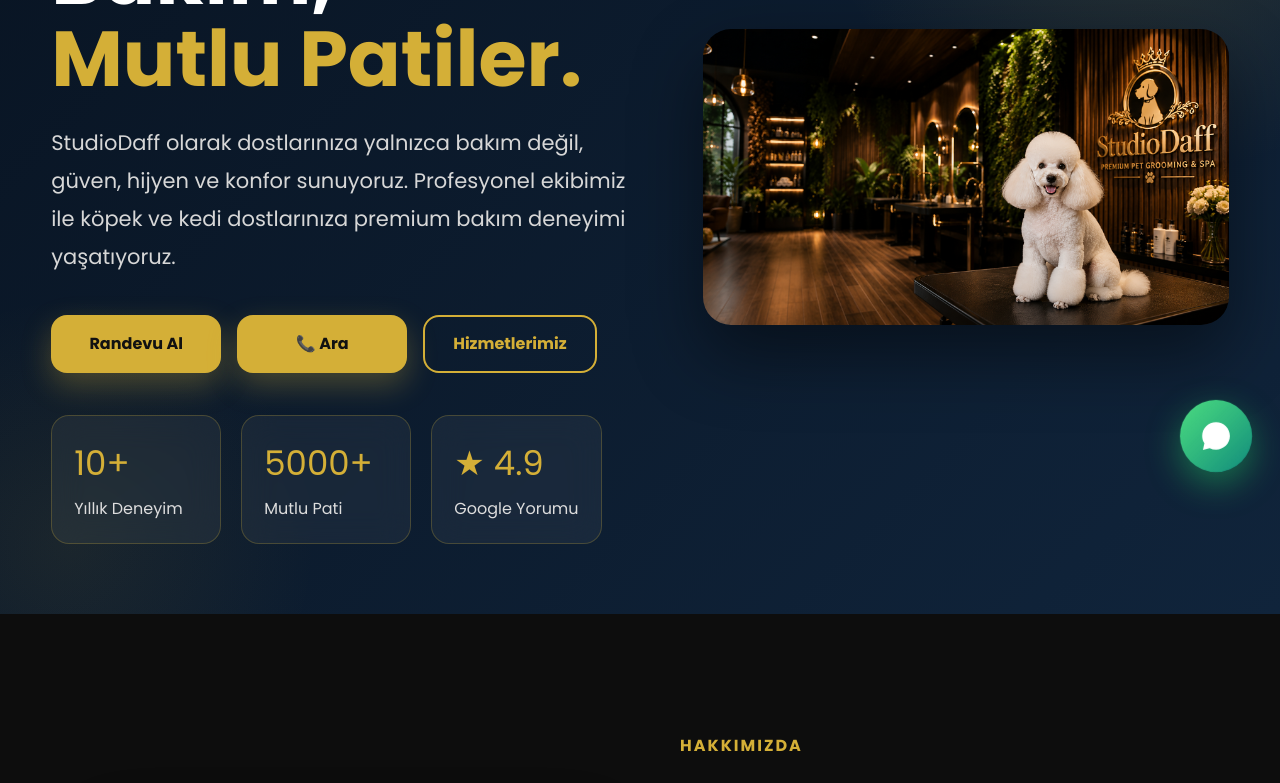
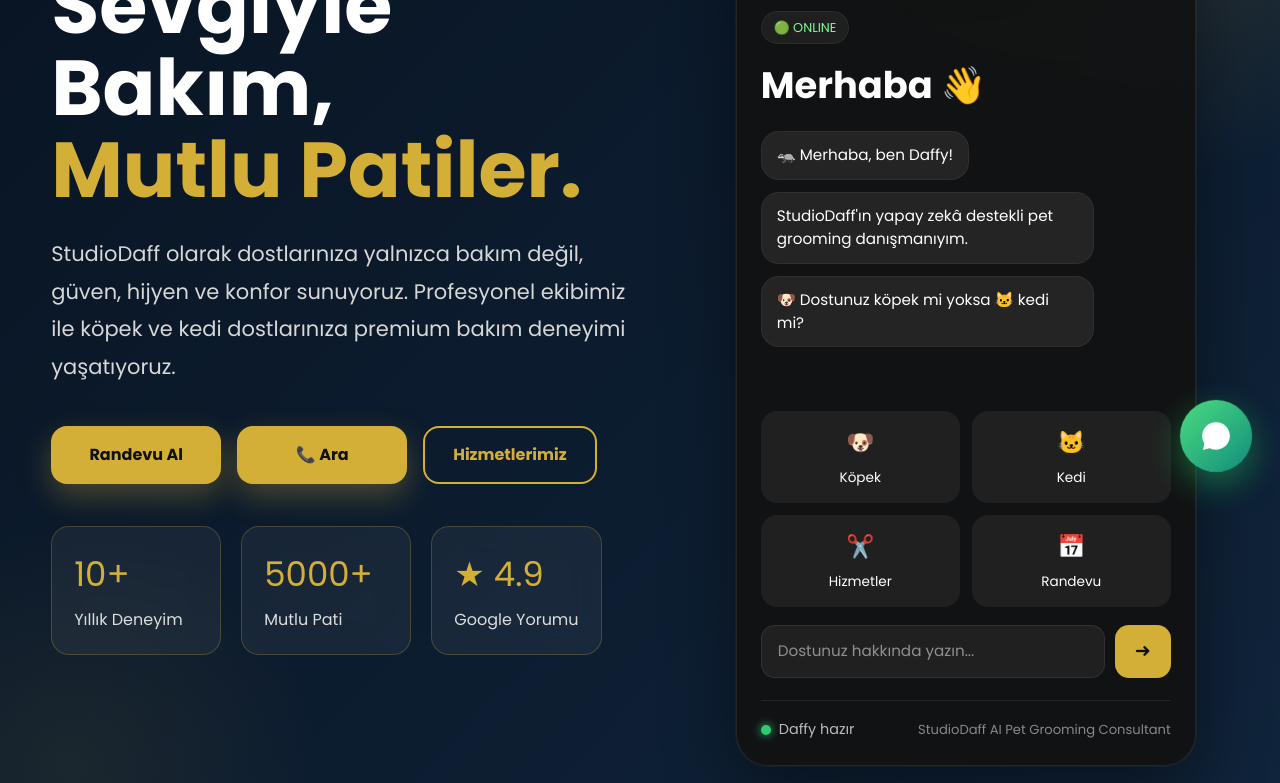
Before and after one commit to hasancemalerol-code/studiodaff-web, a Next.js app: page / in a window 1280 px wide. Shown: the part 300-1083 px from the top of the page. Built offline with nearby package versions, Linux system fonts and the light colour scheme.

Commit message:
update studiodaff web site

```diff
--- a/components/DaffyAI/DaffyAI.css
+++ b/components/DaffyAI/DaffyAI.css
@@ -1,148 +1,263 @@
 .daffy-ai {
   position: relative;
   width: 100%;
-  max-width: 520px;
+  max-width: 460px;
   margin: 0 auto;
-  display: flex;
-  flex-direction: column;
-  align-items: center;
 }
 
 .daffy-glow {
   position: absolute;
-  top: 60px;
-  width: 320px;
-  height: 320px;
-  background: radial-gradient(circle, rgba(212,175,55,.35), transparent 70%);
-  filter: blur(40px);
+  width: 220px;
+  height: 220px;
+  background: rgba(212, 175, 55, 0.25);
+  border-radius: 50%;
+  filter: blur(70px);
+  opacity:.75;
+  top: -40px;
+  left: 50%;
+  transform: translateX(-50%);
   z-index: 0;
 }
 
 .daffy-avatar {
+  width: 170px;
+  display: block;
+  margin: 0 auto -48px;
   position: relative;
-  width: 230px;
-  max-width: 80%;
-  z-index: 2;
+  z-index: 3;
   user-select: none;
   pointer-events: none;
-  margin-bottom: -45px;
+  filter: drop-shadow(0 10px 20px rgba(0,0,0,.35));
 }
 
 .ai-card {
-  position: relative;
-  width: 100%;
-  background: rgba(22,22,22,.82);
-  backdrop-filter: blur(20px);
+ border:1px solid rgba(212,175,55,.28);
+position: relative;
+  z-index: 2;
+  background: rgba(18, 18, 18, 0.92);
+  backdrop-filter: blur(16px);
   border: 1px solid rgba(255,255,255,.08);
-  border-radius: 28px;
-  padding: 80px 32px 32px;
-  color: #fff;
-  text-align: center;
-  z-index: 1;
+  border-radius: 32px;
+  padding: 78px 24px 24px;
   box-shadow:
-    0 25px 60px rgba(0,0,0,.35),
-    inset 0 1px 0 rgba(255,255,255,.08);
+   0 25px 70px rgba(0,0,0,.45),
+0 0 0 1px rgba(212,175,55,.08),
+inset 0 1px 0 rgba(255,255,255,.05);
 }
 
-.ai-card:hover {
-  transform: translateY(-6px);
-  transition: .35s;
+.ai-badge{
+  display:inline-flex;
+  align-items:center;
+  gap:6px;
+  background:rgba(255,255,255,.06);
+  border:1px solid rgba(255,255,255,.06);
+backdrop-filter:blur(12px);
+  color:#7CFC98;
+  font-size:.8rem;
+  padding:6px 12px;
+  border-radius:999px;
+  margin-bottom:14px;
 }
 
-.ai-badge {
-  display: inline-flex;
-  align-items: center;
-  gap: 8px;
-  background: rgba(212,175,55,.15);
-  color: #D4AF37;
-  padding: 8px 16px;
-  border-radius: 999px;
-  font-size: .8rem;
-  font-weight: 600;
-  letter-spacing: .5px;
-  margin-bottom: 20px;
+.ai-card h2{
+  color:#fff;
+  font-size:2.3rem;
+  margin-bottom:18px;
+  font-weight:800;
 }
 
-.ai-card h2 {
-  font-size: 2rem;
-  margin-bottom: 18px;
+.chat-area{
+  display:flex;
+  flex-direction:column;
+  gap:12px;
+  height:260px;
+  overflow-y:auto;
+  padding-right:4px;
+  margin-bottom:20px;
 }
 
-.ai-card p {
-  color: #d4d4d4;
-  line-height: 1.8;
-  font-size: .98rem;
-  margin-bottom: 28px;
+.chat-area::-webkit-scrollbar{
+  width:6px;
 }
 
-.quick-grid {
-  display: grid;
-  grid-template-columns: repeat(2,1fr);
-  gap: 14px;
-  margin-bottom: 26px;
+.chat-area::-webkit-scrollbar-thumb{
+  background:#D4AF37;
+  border-radius:10px;
 }
 
-.quick-grid button {
-  background: rgba(255,255,255,.05);
-  border: 1px solid rgba(255,255,255,.08);
-  color: white;
-  padding: 16px;
-  border-radius: 16px;
-  cursor: pointer;
-  font-size: .95rem;
-  font-weight: 600;
-  transition: .3s;
+.message{
+  max-width:82%;
+  padding:12px 15px;
+  border-radius:18px;
+  line-height:1.5;
+  font-size:.95rem;
+  animation:fadeUp .25s ease;
 }
 
-.quick-grid button:hover {
-  background: #D4AF37;
-  color: #111;
-  transform: translateY(-4px);
+.message.daffy{
+  background:#242424;
+  border:1px solid rgba(255,255,255,.05);
+  color:#fff;
+  align-self:flex-start;
 }
 
-.start-chat {
-  width: 100%;
-  padding: 18px;
-  border: none;
-  border-radius: 16px;
-  cursor: pointer;
-  background: linear-gradient(135deg,#D4AF37,#F4D87B);
-  color: #111;
-  font-size: 1rem;
-  font-weight: 700;
-  transition: .3s;
+.message.user{
+  background:linear-gradient(135deg,#D4AF37,#F0C94A);
+  color:#111;
+  align-self:flex-end;
+  font-weight:600;
 }
 
-.start-chat:hover {
-  transform: translateY(-3px);
-  box-shadow: 0 15px 35px rgba(212,175,55,.35);
+.quick-grid{
+  display:grid;
+  grid-template-columns:repeat(2,1fr);
+  gap:12px;
+  margin:18px 0;
 }
 
-@media (max-width: 900px) {
+.quick-grid button{
+  border:none;
+  border-radius:16px;
+  padding:15px;
+  background:#202020;
+  color:#fff;
+  cursor:pointer;
+  transition:.25s;
+  display:flex;
+  flex-direction:column;
+  align-items:center;
+  justify-content:center;
+  gap:8px;
+  font-size:1.4rem;
+}
+
+.quick-grid button span{
+  font-size:.85rem;
+}
+
+.quick-grid button:hover{
+  background:#D4AF37;
+  color:#111;
+  transform:translateY(-3px);
+}
+
+.chat-input{
+  display:flex;
+  gap:10px;
+  margin-top:18px;
+}
+
+.chat-input input{
+  flex:1;
+  background:#202020;
+  border:1px solid rgba(255,255,255,.08);
+  color:#fff;
+  border-radius:14px;
+  padding:14px 16px;
+  outline:none;
+  font-size:.95rem;
+}
+
+.chat-input input:focus{
+  border-color:#D4AF37;
+}
+
+.chat-input button{
+  width:56px;
+  border:none;
+  border-radius:14px;
+  background:#D4AF37;
+  color:#111;
+  font-size:1.2rem;
+  cursor:pointer;
+  transition:.25s;
+}
+
+.chat-input button:hover{
+  transform:scale(1.05);
+}
+
+.ai-footer{
+  display:flex;
+  justify-content:space-between;
+  align-items:center;
+  margin-top:22px;
+  padding-top:18px;
+  border-top:1px solid rgba(255,255,255,.08);
+}
+
+.status{
+  display:flex;
+  align-items:center;
+  gap:8px;
+  color:#bbb;
+  font-size:.9rem;
+}
+
+.status-dot{
+  width:10px;
+  height:10px;
+  border-radius:50%;
+  background:#2ecc71;
+  box-shadow:0 0 10px #2ecc71;
+}
+
+.footer-text{
+  font-size:.82rem;
+  color:#888;
+  text-align:right;
+}
+
+@keyframes fadeUp{
+
+  from{
+    opacity:0;
+    transform:translateY(10px);
+  }
+  to{
+    opacity:1;
+    transform:translateY(0);
+  }
+}
+@keyframes breathe {
+  0% {
+    transform: translateY(0) scale(1);
+  }
+
+  50% {
+    transform: translateY(-4px) scale(1.02);
+  }
+
+  100% {
+    transform: translateY(0) scale(1);
+  }
+}
+@media (max-width:768px){
 
   .daffy-avatar{
-    width:180px;
-    margin-bottom:-35px;
+    width:140px;
+    margin-bottom:-28px;
   }
 
   .ai-card{
-    padding:70px 22px 22px;
+    padding:70px 18px 18px;
   }
 
-}
-
-@media (max-width: 600px) {
+  .chat-area{
+    height:220px;
+  }
 
   .quick-grid{
     grid-template-columns:1fr;
   }
 
-  .ai-card h2{
-    font-size:1.6rem;
+  .ai-footer{
+    flex-direction:column;
+    gap:10px;
+    align-items:flex-start;
   }
 
-  .ai-card{
-    border-radius:22px;
+  .footer-text{
+    text-align:left;
   }
-
 }
--- a/components/DaffyAI/DaffyAI.tsx
+++ b/components/DaffyAI/DaffyAI.tsx
@@ -1,132 +1,274 @@
 "use client";
 
+import { useEffect, useMemo, useRef, useState } from "react";
 import { motion } from "framer-motion";
 import "./DaffyAI.css";
 
+type Sender = "daffy" | "user";
+
+interface Message {
+  id: number;
+  sender: Sender;
+  text: string;
+}
+
+const BREEDS: Record<string, string> = {
+  pomeranian:
+    "✨ Pomeranian yoğun tarama gerektirir. Ortalama 3-4 haftada bir profesyonel bakım öneriyoruz.",
+  golden:
+    "🦮 Golden Retriever düzenli tarama ve Premium Spa bakımından büyük fayda görür.",
+  maltese:
+    "🤍 Maltese için göz çevresi temizliği ve düzenli kesim oldukça önemlidir.",
+  poodle:
+    "✂️ Poodle kıvırcık tüy yapısı nedeniyle düzenli profesyonel kesime ihtiyaç duyar.",
+  chow:
+    "🐻 Chow Chow çift katmanlı tüy yapısına sahiptir. Düzenli tarama şarttır.",
+  british:
+    "🐱 British Shorthair düzenli tarama ve tırnak bakımından fayda görür.",
+  scottish:
+    "🐱 Scottish Fold kulak temizliğinde ekstra özen ister.",
+};
+
 export default function DaffyAI() {
+  const [messages, setMessages] = useState<Message[]>([
+    {
+      id: 1,
+      sender: "daffy",
+      text: "🦡 Merhaba, ben Daffy!",
+    },
+    {
+      id: 2,
+      sender: "daffy",
+      text: "StudioDaff'ın yapay zekâ destekli pet grooming danışmanıyım.",
+    },
+    {
+      id: 3,
+      sender: "daffy",
+      text: "🐶 Dostunuz köpek mi yoksa 🐱 kedi mi?",
+    },
+  ]);
+
+  const [input, setInput] = useState("");
+  const [typing, setTyping] = useState(false);
+
+  const chatRef = useRef<HTMLDivElement>(null);
+
+  useEffect(() => {
+    chatRef.current?.scrollTo({
+      top: chatRef.current.scrollHeight,
+      behavior: "smooth",
+    });
+  }, [messages, typing]);
+
+  const breedKeys = useMemo(() => Object.keys(BREEDS), []);
+
+  const addMessage = (sender: Sender, text: string) => {
+    setMessages((prev) => [
+      ...prev,
+      {
+        id: Date.now() + Math.random(),
+        sender,
+        text,
+      },
+    ]);
+  };
+
+  const createReply = (value: string) => {
+    const text = value.toLowerCase().trim();
+
+    if (!text)
+      return "🦡 Size yardımcı olabilmem için bir mesaj yazabilirsiniz.";
+
+    if (text.includes("köpek"))
+      return "🐶 Harika! Köpeğinizin ırkı nedir?";
+
+    if (text.includes("kedi"))
+      return "🐱 Çok güzel! Kedinizin ırkı nedir?";
+
+    if (
+      text.includes("fiyat") ||
+      text.includes("ücret") ||
+      text.includes("kaç tl")
+    ) {
+      return "💛 Fiyatlarımız dostunuzun ırkına, boyutuna ve tüy durumuna göre değişmektedir.";
+    }
+
+    if (
+      text.includes("randevu") ||
+      text.includes("whatsapp")
+    ) {
+      return "📲 Randevu oluşturmak için aşağıdaki WhatsApp butonunu kullanabilirsiniz.";
+    }
+
+    for (const breed of breedKeys) {
+      if (text.includes(breed)) {
+        return BREEDS[breed];
+      }
+    }
+
+    if (text.includes("teşekkür")) {
+      return "😊 Rica ederim. Başka bir konuda yardımcı olmaktan mutluluk duyarım.";
+    }
+
+    return "🦡 Bana dostunuzun ırkını, yaşını veya bakım ihtiyacını yazabilirsiniz.";
+  };
+
+  const handleSend = () => {
+    if (!input.trim()) return;
+
+    const userText = input.trim();
+
+    addMessage("user", userText);
+
+    setInput("");
+
+    setTyping(true);
+
+    setTimeout(() => {
+      setTyping(false);
+      addMessage("daffy", createReply(userText));
+    }, 700);
+  };
+
+  const quickAction = (type: string) => {
+    switch (type) {
+      case "dog":
+        addMessage("daffy", "🐶 Köpeğinizin ırkı nedir?");
+        break;
+
+      case "cat":
+        addMessage("daffy", "🐱 Kedinizin ırkı nedir?");
+        break;
+
+      case "services":
+        addMessage(
+          "daffy",
+          "✂️ Premium Spa • Irka Özel Kesim • Banyo • Tırnak • Kulak • Hijyen Bakımı"
+        );
+        break;
+
+      case "booking":
+        addMessage(
+          "daffy",
+          "📅 Randevu almak için WhatsApp üzerinden bize ulaşabilirsiniz."
+        );
+        break;
+    }
+  };
 
   return (
-
     <div className="daffy-ai">
 
-      {/* Glow */}
-
-      <div className="daffy-glow"></div>
-
-      {/* Character */}
+      <div className="daffy-glow" />
 
       <motion.img
-        src="/images/daffy.png"
+        src="/daffy.png"
         alt="Daffy"
         className="daffy-avatar"
         animate={{
-          y:[0,-8,0],
-          scale:[1,1.02,1]
+          y: [0, -8, 0],
+          scale: [1, 1.03, 1],
         }}
         transition={{
-          repeat:Infinity,
-          duration:5,
-          ease:"easeInOut"
+          duration: 4,
+          repeat: Infinity,
+          ease: "easeInOut",
         }}
       />
 
-      {/* Chat Card */}
-
       <motion.div
-
         className="ai-card"
-
-        initial={{
-          opacity:0,
-          y:30
-        }}
-
-        animate={{
-          opacity:1,
-          y:0
-        }}
-
-        transition={{
-          delay:.3
-        }}
-
+        initial={{ opacity: 0, y: 35 }}
+        animate={{ opacity: 1, y: 0 }}
+        transition={{ duration: 0.6 }}
       >
 
         <span className="ai-badge">
-
           🟢 ONLINE
-
         </span>
 
-        <h2>
+        <h2>Merhaba 👋</h2>
 
-          Merhaba 👋
+        <div
+          className="chat-area"
+          ref={chatRef}
+        >
+          {messages.map((msg) => (
+            <div
+              key={msg.id}
+              className={`message ${msg.sender}`}
+            >
+              {msg.text}
+            </div>
+          ))}
 
-        </h2>
-
-        <p>
-
-          Ben <strong>Daffy</strong>.
-
-          <br/><br/>
-
-          StudioDaff'ın yapay zekâ destekli
-          pet bakım danışmanıyım.
-
-          <br/><br/>
-
-          Sana bakım önerileri verebilir,
-          doğru hizmeti bulmana yardımcı olabilir
-          ve birkaç adımda randevu oluşturabilirim.
-
-        </p>
+          {typing && (
+            <div className="message daffy">
+              Daffy yazıyor...
+            </div>
+          )}
+        </div>
 
         <div className="quick-grid">
 
-          <button>
-
+          <button onClick={() => quickAction("dog")}>
             🐶
-
-            Köpek Bakımı
-
+            <span>Köpek</span>
           </button>
 
-          <button>
-
+          <button onClick={() => quickAction("cat")}>
             🐱
-
-            Kedi Bakımı
-
+            <span>Kedi</span>
           </button>
 
-          <button>
-
+          <button onClick={() => quickAction("services")}>
             ✂️
-
-            Hizmetler
-
+            <span>Hizmetler</span>
           </button>
 
-          <button>
+          <button onClick={() => quickAction("booking")}>
+            📅
+            <span>Randevu</span>
+          </button>
+        </div>
+                <div className="chat-input">
 
-            📅
+          <input
+            type="text"
+            placeholder="Dostunuz hakkında yazın..."
+            value={input}
+            onChange={(e) => setInput(e.target.value)}
+            onKeyDown={(e) => {
+              if (e.key === "Enter") {
+                handleSend();
+              }
+            }}
+          />
 
-            Randevu
-
+          <button
+            onClick={handleSend}
+            aria-label="Mesaj Gönder"
+          >
+            ➜
           </button>
 
         </div>
 
-        <button className="start-chat">
+        <div className="ai-footer">
 
-          Daffy ile Konuş
+          <div className="status">
+            <span className="status-dot"></span>
+            <span>Daffy hazır</span>
+          </div>
 
-        </button>
+          <div className="footer-text">
+            StudioDaff AI Pet Grooming Consultant
+          </div>
+
+        </div>
 
       </motion.div>
 
     </div>
-
   );
-
 }
--- /dev/null
+++ b/components/DaffyAI/responses.ts
@@ -0,0 +1,25 @@
+export function getDaffyReply(message: string): string {
+  const text = message.toLowerCase();
+
+  if (text.includes("köpek")) {
+    return "🐶 Harika! Dostunun ırkı nedir?";
+  }
+
+  if (text.includes("kedi")) {
+    return "🐱 Çok güzel! Kedinizin ırkı nedir?";
+  }
+
+  if (text.includes("pomeranian")) {
+    return "🐶 Pomeranian yoğun tüy bakımına ihtiyaç duyar. Haftada birkaç kez taranması ve düzenli profesyonel bakım önerilir. StudioDaff Premium Spa tam uygun olacaktır.";
+  }
+
+  if (text.includes("golden")) {
+    return "🐶 Golden Retriever düzenli tarama ve mevsimsel tüy bakımı gerektirir. Premium bakım paketimizi öneriyorum.";
+  }
+
+  if (text.includes("teşekkür")) {
+    return "🦡 Rica ederim. Başka bir konuda da yardımcı olmaktan mutluluk duyarım.";
+  }
+
+  return "🦡 Seni daha iyi yönlendirebilmem için dostunun türünü veya ırkını yazar mısın?";
+}
--- a/components/Hero.css
+++ b/components/Hero.css
@@ -148,7 +148,7 @@
   align-items:center;
 }
 
-.hero-right img{
+.hero-right > img {
   display:block;
   width:100%;
   max-width:650px;
@@ -168,7 +168,7 @@
 .hero-container{
 grid-template-columns:1fr;
 text-align:center;
-gap:45px;
+gap:55px;
 }
 
 .hero-left{
--- a/components/Hero.tsx
+++ b/components/Hero.tsx
@@ -1,5 +1,6 @@
 "use client";
 
+import DaffyAI from "./DaffyAI/DaffyAI";
 import "./Hero.css";
 import { motion } from "framer-motion";
 
@@ -88,11 +89,8 @@
           viewport={{ once: true }}
           transition={{ duration: 0.9 }}
         >
+        <DaffyAI />
 
-          <img
-            src="/images/hero.jpg"
-            alt="StudioDaff Premium Pet Grooming"
-          />
 
         </motion.div>
 
```
Also changed, not shown: public/daffy.png.
